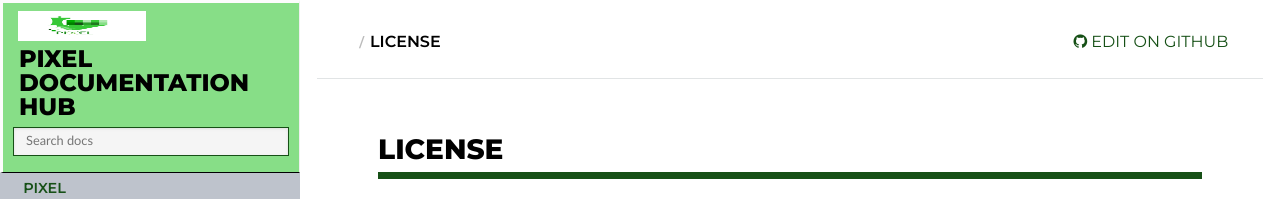
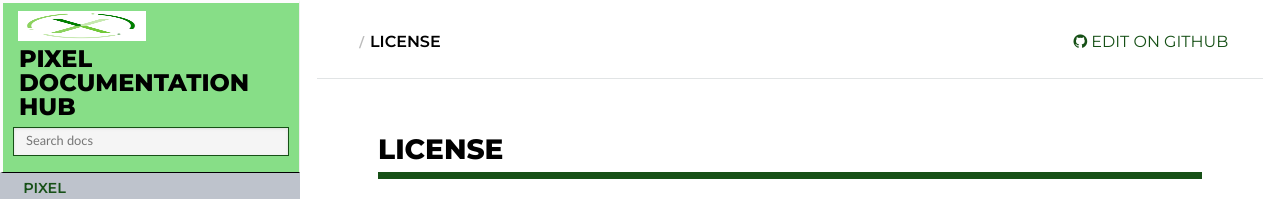
Before and after one commit to pixel-ports/docs-hub, an MkDocs documentation site: the page built from docs/about/license.md, in a window 1280 px wide. Shown: the top 199 px of the page. Built offline with MkDocs 1.6.1, drawn with Linux system fonts in a browser that asks for light colours; nearby versions of some CDN libraries; old or Windows-style settings are respelled for this version of MkDocs.

Commit message:
Update pixel_b.css

```diff
--- a/docs/css/pixel_b.css
+++ b/docs/css/pixel_b.css
@@ -72,7 +72,7 @@ a.icon-home{
   border-right: #efefef solid 1px;
  clear:both !important;
  padding:40px 10px 16px 10px;
- background-image: url('PIXEL_new_logo_small.png') !important;
+ background-image: url('pixel_icon_site.png') !important;
  background-size: 128px 30px !important;
  background-repeat: no-repeat !important;
  background-position: 15px 8px !important;
```
